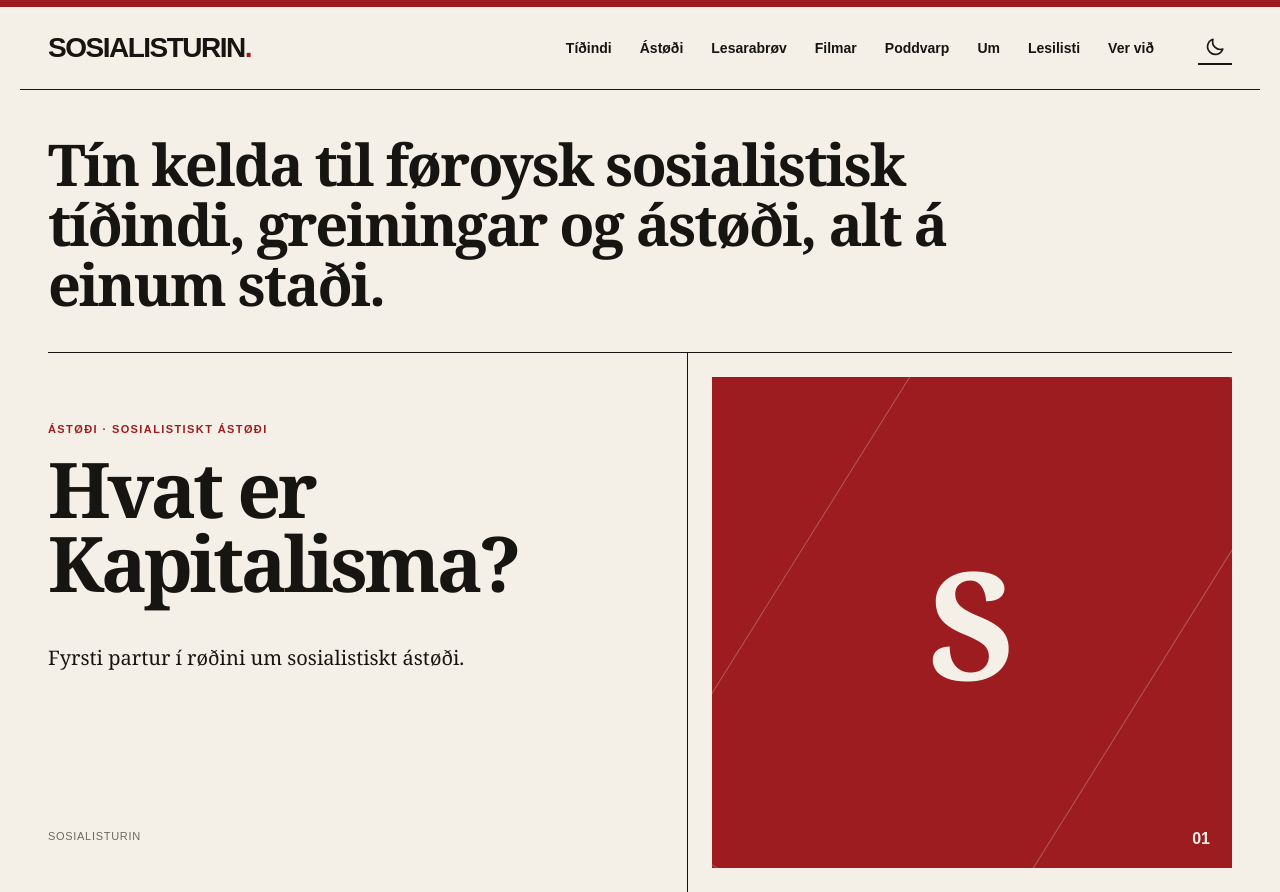
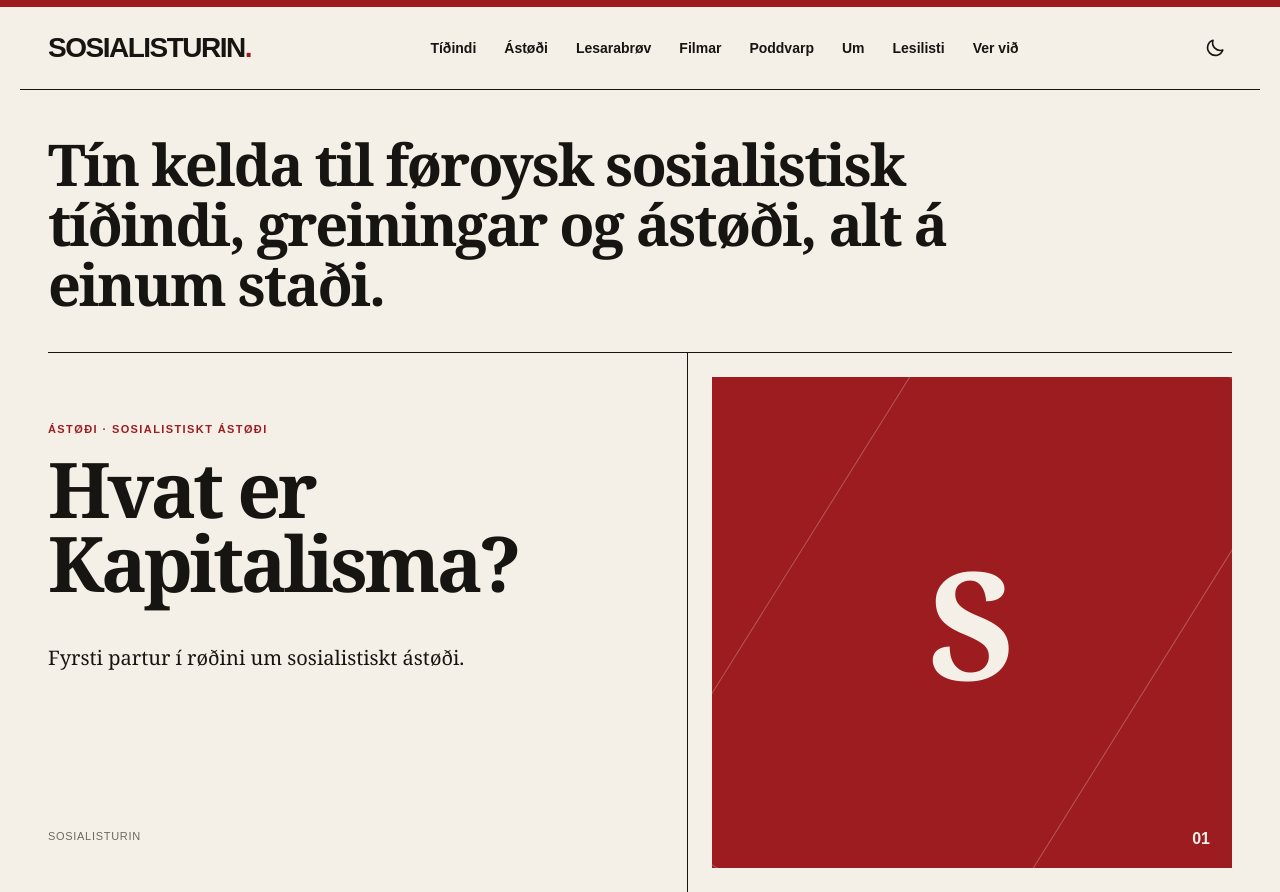
Before and after one commit to IngiRG/Sosialisturin, an Astro site: page / in a window 1280 px wide. Shown: the top 892 px of the page. Built offline with nearby package versions, Linux system fonts and the light colour scheme; Astro itself is replaced by a stand-in of ours.

Commit message:
Right-align theme icon and remove all toggle borders

```diff
--- a/src/styles/global.css
+++ b/src/styles/global.css
@@ -47,3 +47,9 @@
 .theme-toggle{border:0;border-bottom:2px solid var(--ink);width:34px;height:34px;background:transparent}
 .theme-toggle:hover{border-color:var(--red);background:transparent;color:var(--ink)}
 .theme-toggle:focus-visible{border-color:var(--red);background:transparent;outline:2px solid var(--red);outline-offset:3px}
+
+/* Keep the theme icon at the far right on desktop and mobile; no decoration. */
+.site-header .theme-toggle{margin-left:auto;order:4;flex:0 0 34px;border:0!important;border-bottom:0!important;background:transparent!important;box-shadow:none!important;padding:0;color:var(--ink)}
+.site-header .theme-toggle:hover{color:var(--red);border:0!important;background:transparent!important}
+.site-header .theme-toggle:focus-visible{border:0!important;outline:2px solid var(--red);outline-offset:3px}
+@media(max-width:800px){.site-header .theme-toggle{order:2;margin-left:auto}.site-header nav{order:3}}
```
